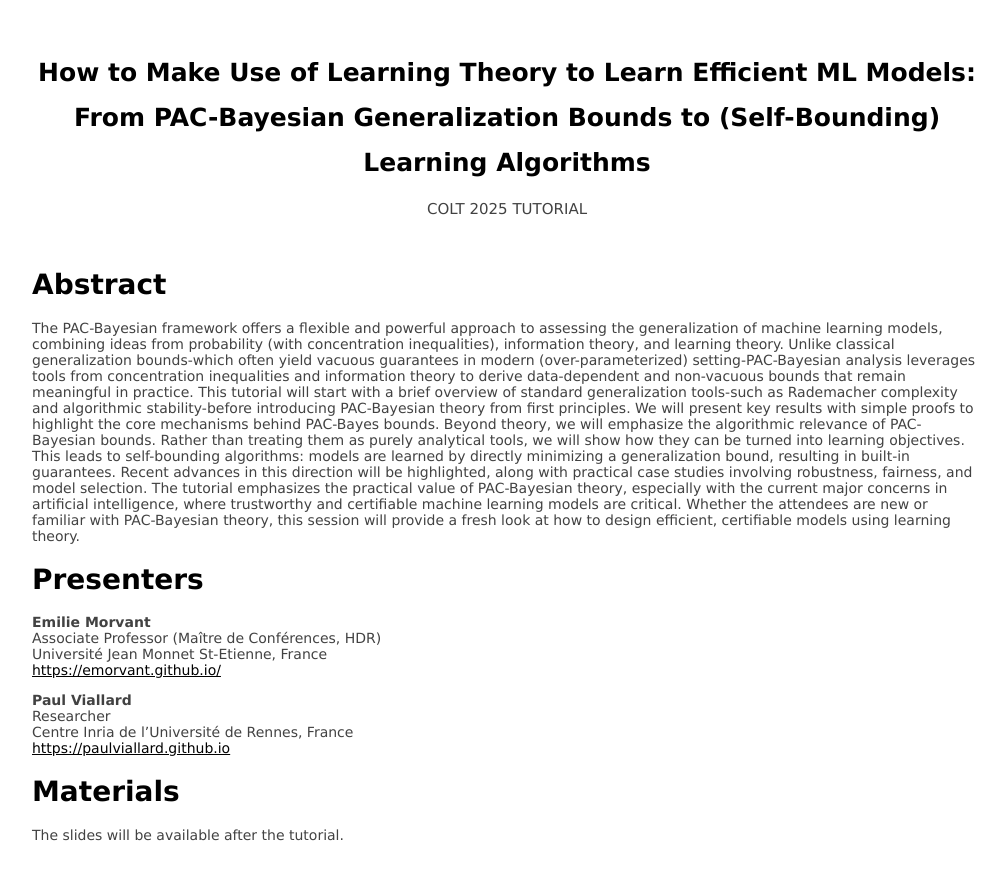
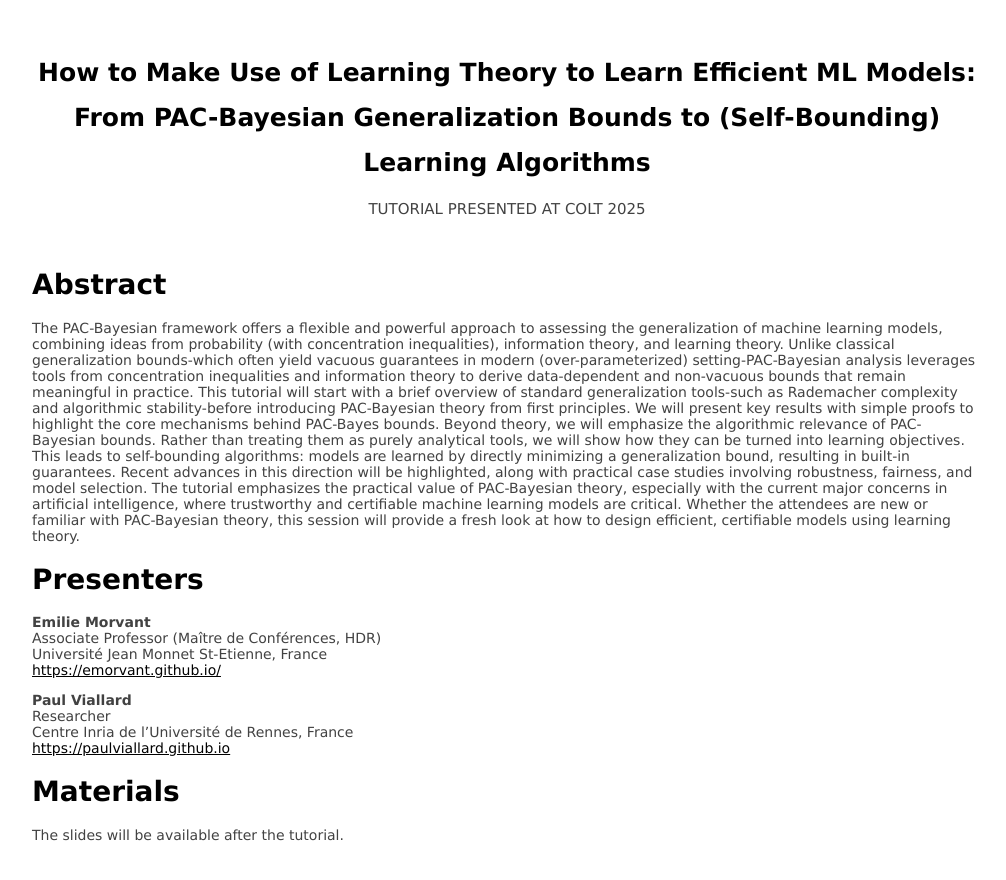
Before and after one commit to paulviallard/colt25-pac-bayes-tutorial, a Jekyll site: the page built from index.md, in a window 1280 px wide. Shown: the top 880 px of the page, without its empty margins (133-1139 px from the left). Built offline with Jekyll 4.4.1, drawn with Linux system fonts in a browser that asks for light colours; our own code applies the rules of GitHub Pages for plain Markdown files.

Commit message:
change the description

```diff
--- a/_config.yml
+++ b/_config.yml
@@ -8,4 +8,4 @@ plugins:
   - jekyll-redirect-from
 
 title: "How to Make Use of Learning Theory to Learn Efficient ML Models: From PAC-Bayesian Generalization Bounds to (Self-Bounding) Learning Algorithms"
-title-description: COLT 2025 Tutorial
+title-description: Tutorial presented at COLT 2025
```
